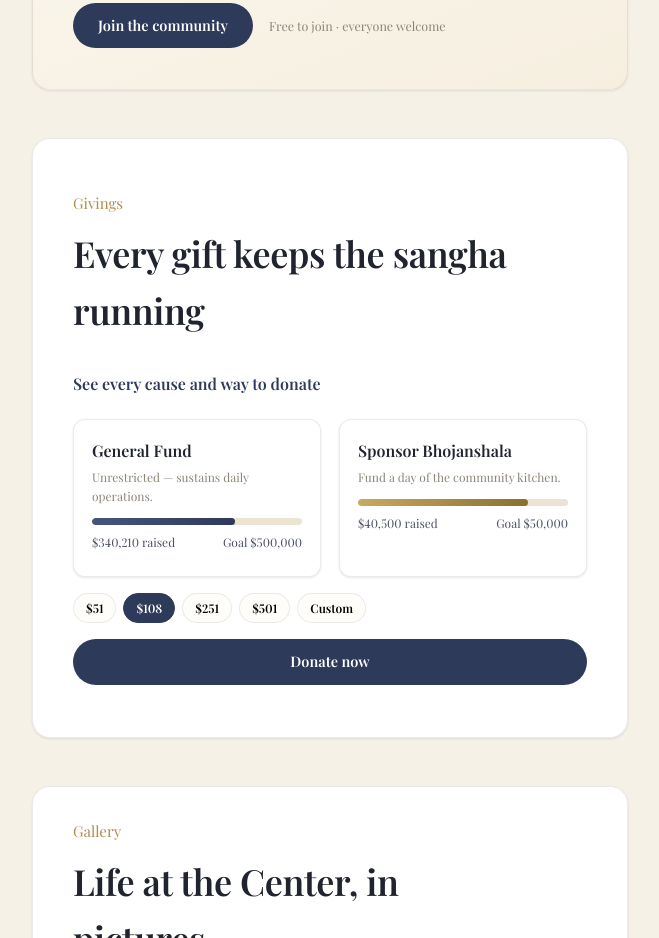
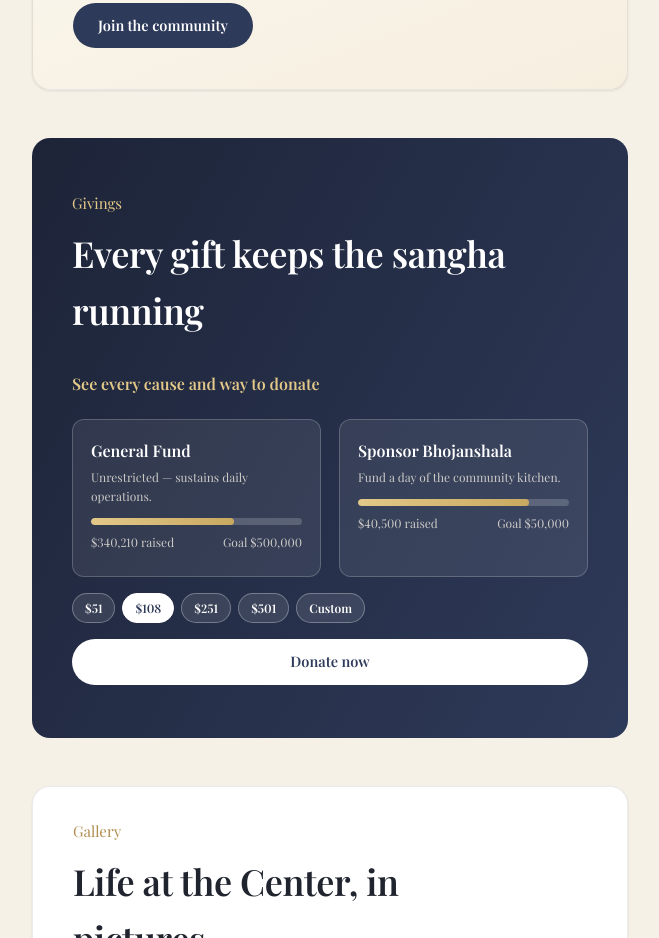
Before and after one commit to adityadahake24/JCA, a plain HTML site: page index.html in a window 1280 px wide. Shown: the part 2479-3417 px from the top of the page, without its empty margins (568-1227 px from the left). Drawn offline with nearby package versions, Linux system fonts and the light colour scheme; a web font is replaced by a local one.

Commit message:
something

```diff
--- a/assets/site.css
+++ b/assets/site.css
@@ -536,3 +536,14 @@ button.jcal-cell:hover, .jcal-cell.sel { border-color:var(--brass); box-shadow:0
 .jcal-detail:not(.on) { display:none; }
 .jcal-detail .panel + .panel { margin-top:16px; }
 @media (max-width:560px){ .jcal-cell { padding:5px; font-size:13px; } .jcal-today { display:none; } }
+
+/* Givings journey card on the indigo theme */
+.journey-give .cause-card { background:rgba(255,255,255,0.08); border-color:rgba(255,255,255,0.2); box-shadow:none; color:#fff; }
+.journey-give .cause-card .ds, .journey-give .cause-card .amt-row { color:rgba(246,241,231,0.78); }
+.journey-give .bar { background:rgba(255,255,255,0.18); }
+.journey-give .bar .f, .journey-give .bar .f.i { background:linear-gradient(90deg,var(--saffron-light),var(--saffron)); }
+.journey-give .chip-amt { background:rgba(255,255,255,0.1); border-color:rgba(255,255,255,0.3); color:#fff; }
+.journey-give .chip-amt:hover, .journey-give .chip-amt.on { background:#fff; color:var(--indigo); border-color:#fff; }
+.journey-give .btn-primary { background:#fff; color:var(--indigo); }
+.journey-give .btn-primary:hover { background:var(--sand); }
+@media (max-width:900px){ .journey-give { padding:28px 26px; } }
--- a/index.html
+++ b/index.html
@@ -232,16 +232,15 @@
             </div>
             <div class="comm-foot">
               <a class="btn btn-primary btn-lg" href="community.html">Join the community</a>
-              <span>Free to join · everyone welcome</span>
             </div>
           </div>
         </div>
 
         <div class="journey-step" data-step="2">
-          <div class="journey-step-card journey-panel">
+          <div class="journey-step-card journey-step-dark journey-give">
             <div class="site-eyebrow">Givings</div>
-            <h2 class="site-h2">Every gift keeps the sangha running</h2>
-            <p style="margin:16px 0 22px;"><a href="giving.html" style="font-weight:600;color:var(--indigo);">See every cause and way to donate</a></p>
+            <h2 class="site-h2" style="color:#fff;">Every gift keeps the sangha running</h2>
+            <p style="margin:16px 0 22px;"><a href="giving.html" style="font-weight:600;color:var(--saffron-light);">See every cause and way to donate</a></p>
             <div class="grid g2">
               <div class="cause-card">
                 <div class="nm">General Fund</div>
```
